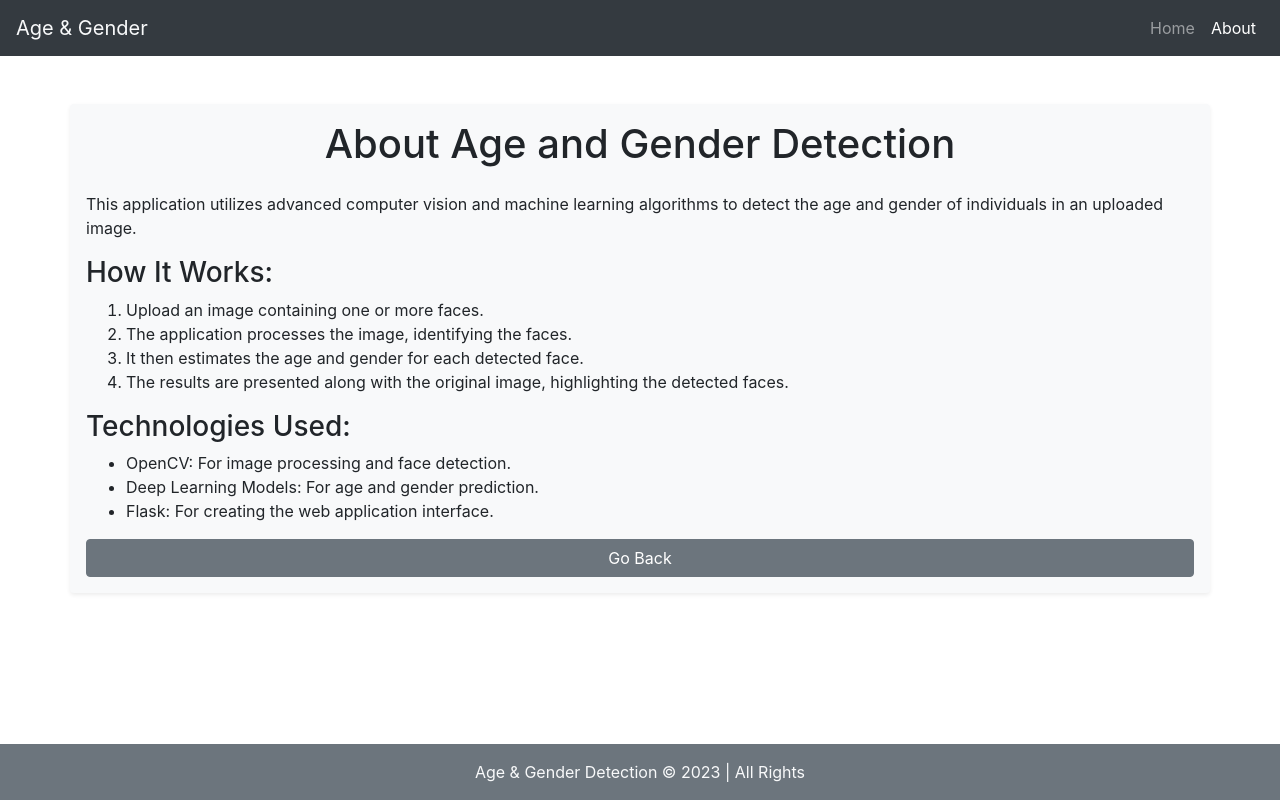
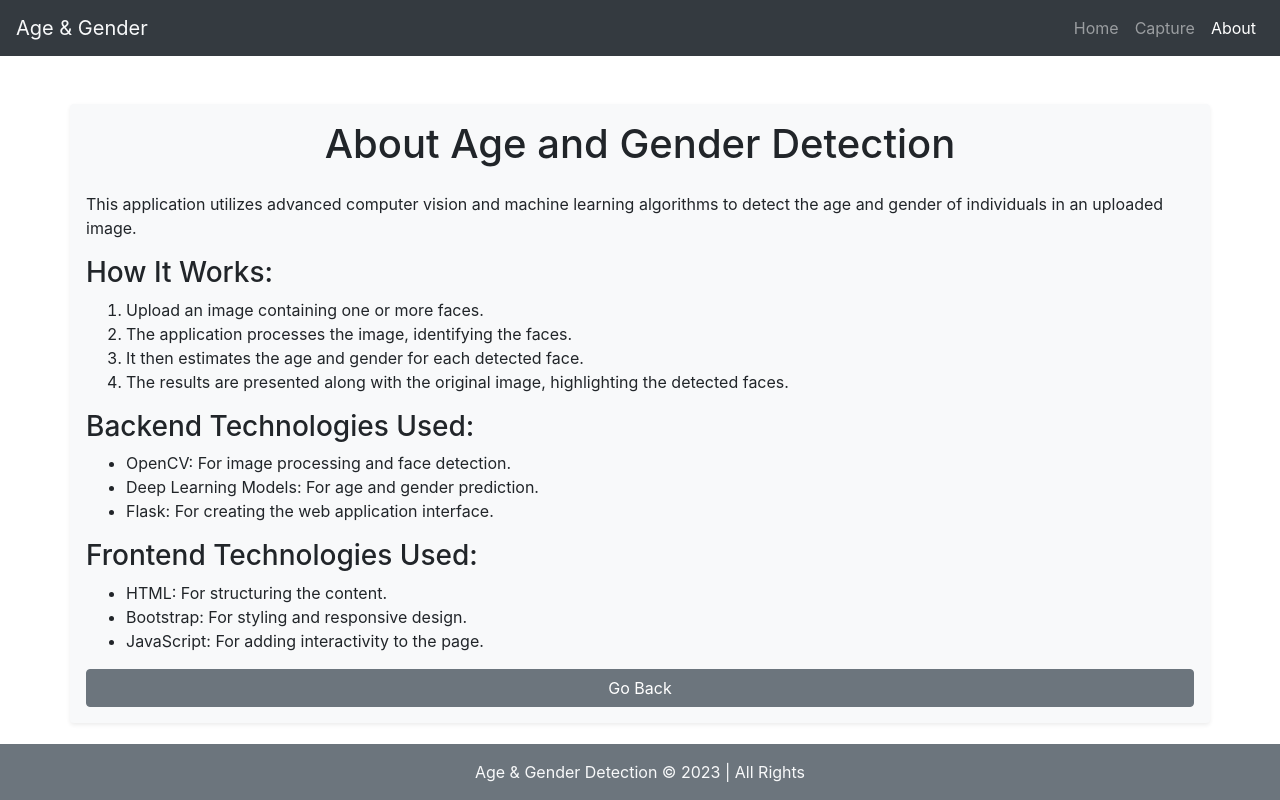
Before and after one commit to umairashraf2/Python-Project-of-Gender-and-Age-Detection-with-OpenCV, a Flask app: page /about in a window 1280 px wide. Run offline with Flask 3, Linux system fonts and the light colour scheme; some libraries are stand-ins or nearby versions.

Commit message:
Update about.html

```diff
--- a/templates/about.html
+++ b/templates/about.html
@@ -30,6 +30,9 @@
 					<li class="nav-item">
 						<a class="nav-link" href="/">Home</a>
 					</li>
+					<li class="nav-item">
+						<a class="nav-link" href="/capture">Capture</a>
+					</li>
 					<li class="nav-item active">
 						<a class="nav-link" href="/about">About</a>
 					</li>
@@ -39,29 +42,38 @@
 		<div class="container my-5 shadow-sm bg-light rounded p-3">
 			<h1 class="text-center mb-4">About Age and Gender Detection</h1>
 			<p>
-        This application utilizes advanced computer vision and machine learning
-        algorithms to detect the age and gender of individuals in an uploaded
-        image.
+				This application utilizes advanced computer vision and machine
+				learning algorithms to detect the age and gender of individuals
+				in an uploaded image.
 			</p>
 
 			<h3>How It Works:</h3>
 			<ol>
 				<li>Upload an image containing one or more faces.</li>
-        <li>The application processes the image, identifying the faces.</li>
-        <li>It then estimates the age and gender for each detected face.</li>
 				<li>
-          The results are presented along with the original image, highlighting
-          the detected faces.
+					The application processes the image, identifying the faces.
+				</li>
+				<li>
+					It then estimates the age and gender for each detected face.
+				</li>
+				<li>
+					The results are presented along with the original image,
+					highlighting the detected faces.
 				</li>
 			</ol>
 
-      <h3>Technologies Used:</h3>
+			<h3>Backend Technologies Used:</h3>
 			<ul>
 				<li>OpenCV: For image processing and face detection.</li>
 				<li>Deep Learning Models: For age and gender prediction.</li>
 				<li>Flask: For creating the web application interface.</li>
 			</ul>
-
+			<h3>Frontend Technologies Used:</h3>
+			<ul>
+				<li>HTML: For structuring the content.</li>
+				<li>Bootstrap: For styling and responsive design.</li>
+				<li>JavaScript: For adding interactivity to the page.</li>
+			</ul>
 			<a href="/" class="btn btn-secondary btn-block mt-3">Go Back</a>
 		</div>
 		<footer class="fixed-bottom">
```
Lines whose indentation alone changed are shown as unchanged.
